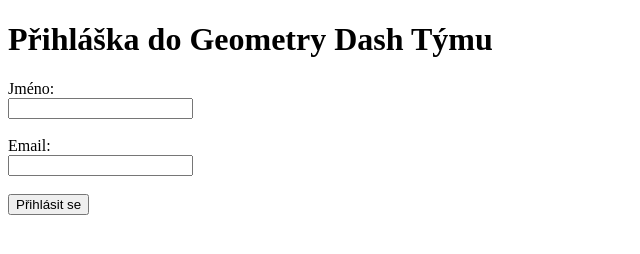
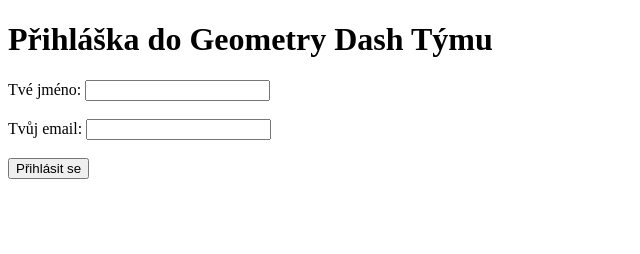
Before and after one commit to Nasupe12/Geometry-dash, a plain HTML site: page index.html in a window 1280 px wide. Shown: the whole page, without its empty margins (0-640 px from the left). Drawn offline with Linux system fonts and the light colour scheme.

Commit message:
index.html

```diff
--- a/index.html
+++ b/index.html
@@ -7,20 +7,22 @@
 </head>
 <body>
     <h1>Přihláška do Geometry Dash Týmu</h1>
-    <form action="https://formspree.io/f/vaše-adresa" method="POST">
-        <label for="name">Jméno:</label><br>
-        <input type="text" id="name" name="name" required><br><br>
-
-        <label for="email">Email:</label><br>
-        <input type="email" id="email" name="email" required><br><br>
-
-        <input type="submit" value="Přihlásit se">
+    <form action="https://formspree.io/f/manwrdlq" method="POST">
+        <label>
+            Tvé jméno:
+            <input type="text" name="name" required>
+        </label><br><br>
+        <label>
+            Tvůj email:
+            <input type="email" name="email" required>
+        </label><br><br>
+        <button type="submit">Přihlásit se</button>
     </form>
 
     <script>
         document.querySelector("form").addEventListener("submit", function(e) {
             e.preventDefault();
-            alert("Děkujeme za přihlášení! Moje jméno v Geometry Dash je NasupeHardDash1 a email na mě je oliverpirner@seznam.cz.");
+            alert("Děkujeme za přihlášení! Tvoje jméno v Geometry Dash je NasupeHardDash1 a kontakt na mě je oliverpirner@seznam.cz.");
             this.submit();
         });
     </script>
```
